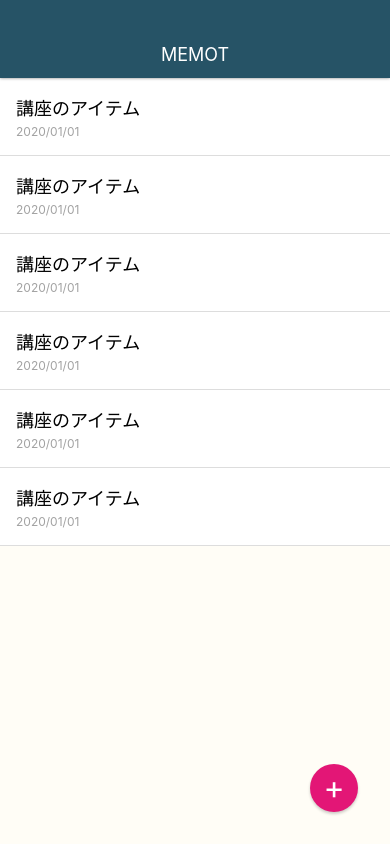
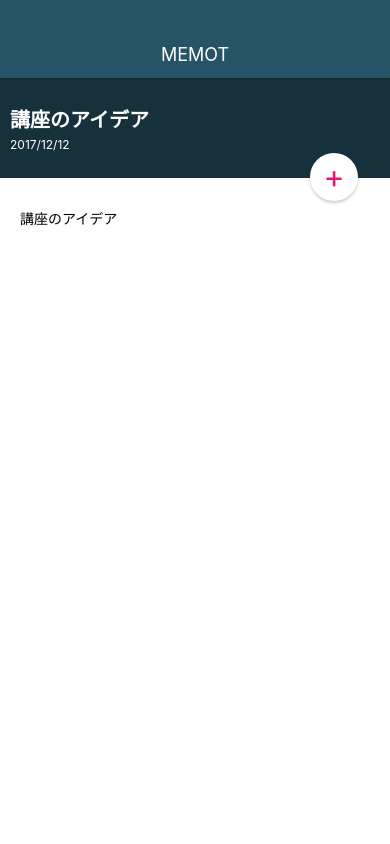
Before and after one commit to KeitaYoshida/memoApp, a React Native app: screen / in a window 390 px wide. Built offline with nearby package versions, Linux system fonts and the light colour scheme.

Commit message:
Styles MemoDetailScreen

```diff
--- a/App.js
+++ b/App.js
@@ -2,7 +2,8 @@
 import { StyleSheet, View } from 'react-native';
 
 import Appbar from './src/components/Appbar';
-import MemoListScreen from './src/screens/MemoListScreen';
+// import MemoListScreen from './src/screens/MemoListScreen';
+import MemoDetailScreen from './src/screens/MemoDetailScreen';
 
 // export default function App() {
 //   return (
@@ -17,7 +18,8 @@
     return (
       <View style={styles.container}>
         <Appbar />
-        <MemoListScreen />
+        {/* <MemoListScreen /> */}
+        <MemoDetailScreen />
       </View>
     );
   }
@@ -28,6 +30,7 @@
     flex: 1,
     backgroundColor: '#FFFDF6',
     alignItems: 'center',
-    justifyContent: 'center',
+    justifyContent: 'flex-start',
+    paddingTop: 78,
   },
 });
--- a/src/elements/CircleButton.js
+++ b/src/elements/CircleButton.js
@@ -4,9 +4,20 @@
 class CircleButton extends React.Component {
   render() {
     const { props } = this;
+    const { style, color } = props;
+    let bgColor = '#E31676';
+    let textColor = '#fff';
+
+    if (color === 'white') {
+      bgColor = '#fff';
+      textColor = '#E31676';
+    }
+
     return (
-      <View style={styles.CircleBotton}>
-        <Text style={styles.CircleBottonTitle}>{props.children}</Text>
+      <View style={[styles.CircleBotton, style, { backgroundColor: bgColor }]}>
+        <Text style={[styles.CircleBottonTitle, { color: textColor }]}>
+          {props.children}
+        </Text>
       </View>
     );
   }
--- /dev/null
+++ b/src/screens/MemoDetailScreen.js
@@ -0,0 +1,65 @@
+import React from 'react';
+import { StyleSheet, View, Text } from 'react-native';
+
+import CircleButton from '../elements/CircleButton';
+
+class MemoDetailScreen extends React.Component {
+  render() {
+    return (
+      <View style={styles.container}>
+        <View>
+          <View style={styles.memoHeader}>
+            <View>
+              <Text style={styles.memoHeaderTitle}>講座のアイデア</Text>
+              <Text style={styles.memoHeaderDate}>2017/12/12</Text>
+            </View>
+          </View>
+        </View>
+
+        <View style={styles.memoContent}>
+          <Text>講座のアイデア</Text>
+        </View>
+
+        <CircleButton color="white" style={styles.editButton}>
+          +
+        </CircleButton>
+      </View>
+    );
+  }
+}
+
+const styles = StyleSheet.create({
+  container: {
+    flex: 1,
+    width: '100%',
+  },
+  memoHeader: {
+    height: 100,
+    backgroundColor: '#17313C',
+    justifyContent: 'center',
+    padding: 10,
+  },
+  memoHeaderTitle: {
+    fontSize: 20,
+    fontWeight: 'bold',
+    color: '#fff',
+    marginBottom: 4,
+  },
+  memoHeaderDate: {
+    fontSize: 12,
+    color: '#fff',
+  },
+  memoContent: {
+    paddingTop: 30,
+    paddingLeft: 20,
+    paddingRight: 20,
+    paddingBottom: 20,
+    backgroundColor: '#fff',
+    flex: 1,
+  },
+  editButton: {
+    top: 75,
+  },
+});
+
+export default MemoDetailScreen;
```
